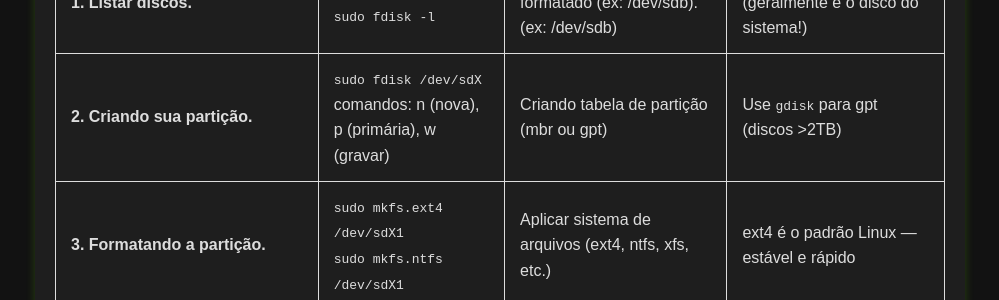
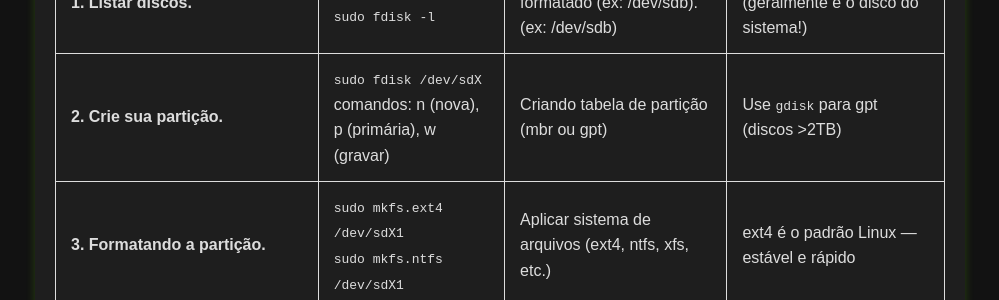
Before and after one commit to Piolinux/piolinux-site, a Jekyll site: the page built from _pages/formatar-hd-no-linux-guia-tecnico-passo-a-passo.md, in a window 1280 px wide. Shown: the part 759-1059 px from the top of the page, without its empty margins (140-1139 px from the left). Built offline with Jekyll 4.4.1, drawn with Linux system fonts in a browser that asks for light colours.

Commit message:
Update formatar-hd-no-linux-guia-tecnico-passo-a-passo.md

```diff
--- a/_pages/formatar-hd-no-linux-guia-tecnico-passo-a-passo.md
+++ b/_pages/formatar-hd-no-linux-guia-tecnico-passo-a-passo.md
@@ -38,7 +38,7 @@ tags: [fdisk, mkfs, ext4, ntfs, fstab, uuid]
         <td data-label="Dicas Evergreen">Nunca formate /dev/sda (geralmente é o disco do sistema!)</td>
       </tr>
       <tr>
-        <td data-label="Etapas"><strong>2. Criando sua partição.</strong></td>
+        <td data-label="Etapas"><strong>2. Crie sua partição.</strong></td>
         <td data-label="Comandos"><code>sudo fdisk /dev/sdX</code><br>comandos: n (nova), p (primária), w (gravar)</td>
         <td data-label="Propósito">Criando tabela de partição (mbr ou gpt)</td>
         <td data-label="Dicas Evergreen"> Use <code>gdisk</code> para gpt (discos >2TB)</td>
```
